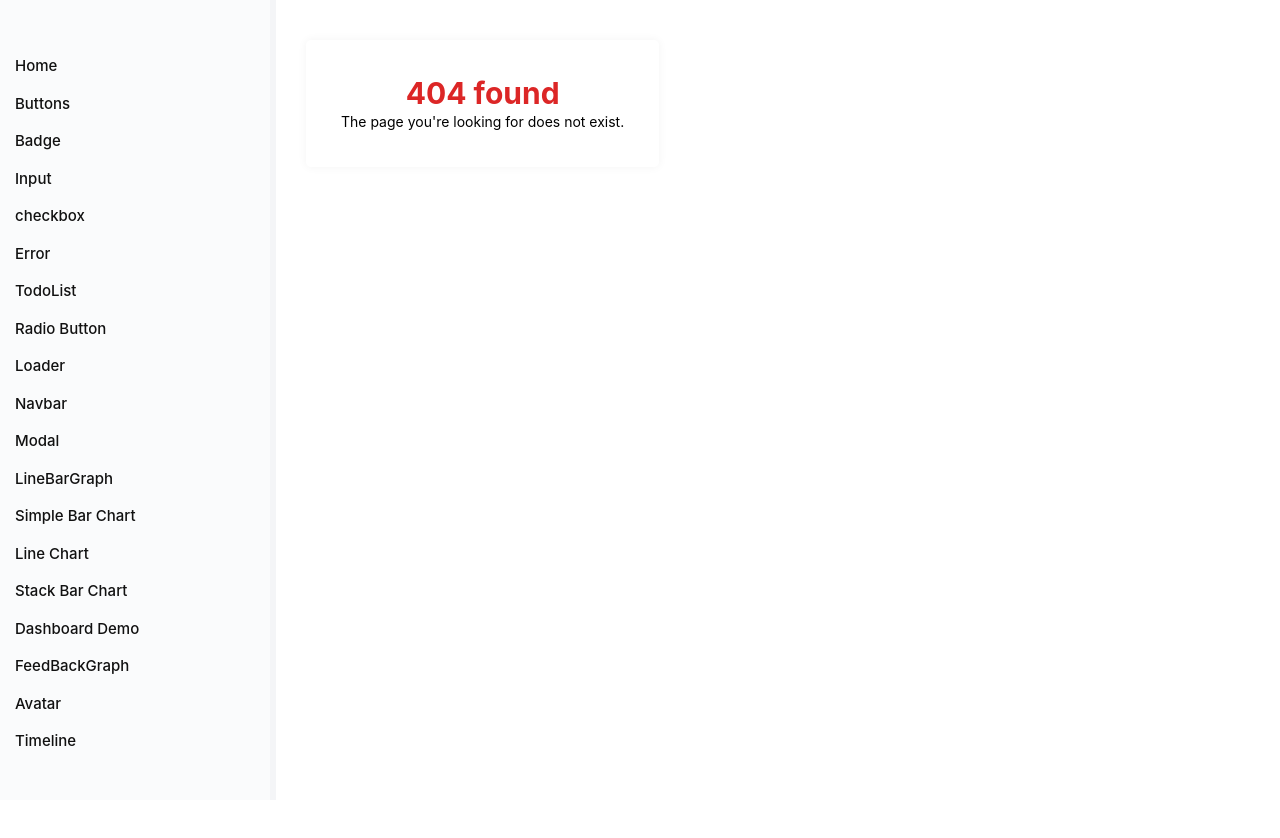
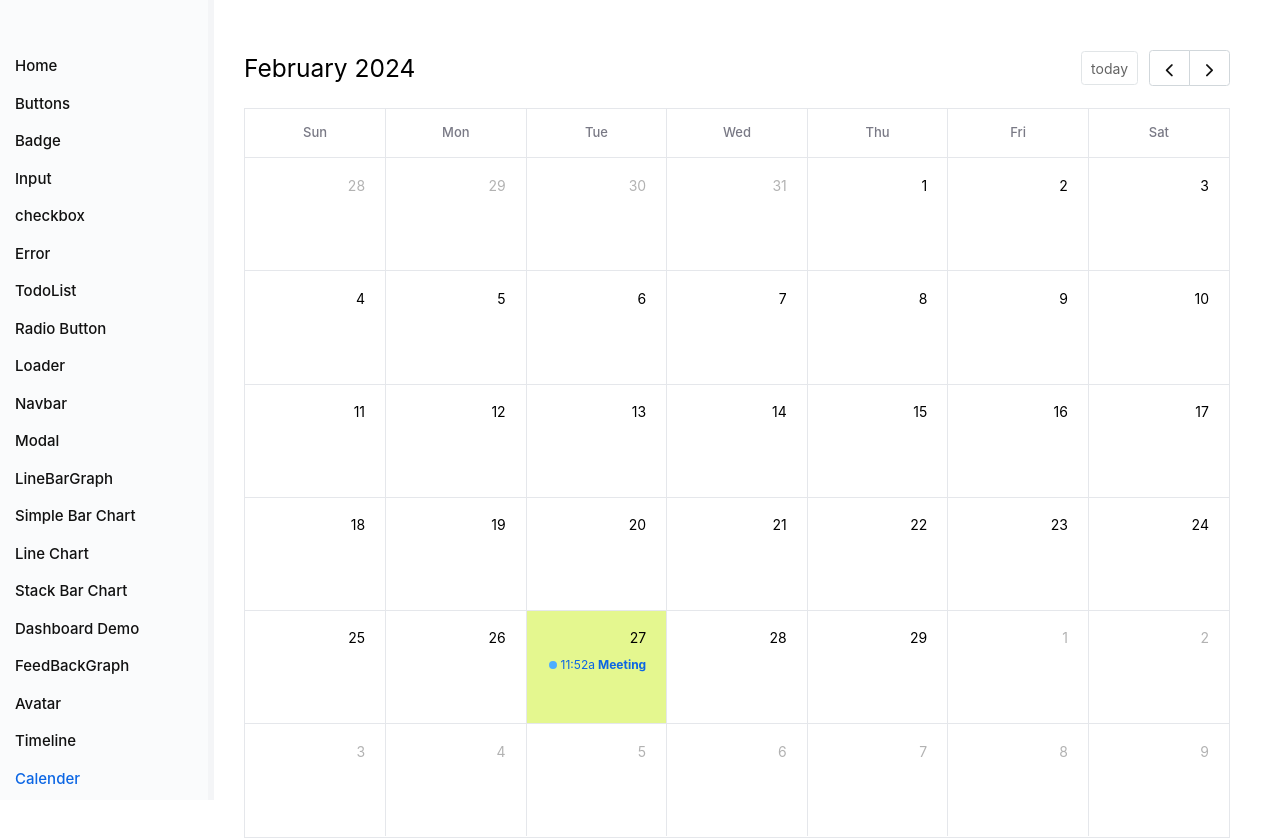
Before and after one commit to christojojo/wacpro-tasks, a React (Vite) app: page /Calender in a window 1280 px wide. Before the commit the page ends 800 px from the top, so only its background shows below. Built offline with nearby package versions, Linux system fonts and the light colour scheme.

Commit message:
calender started

```diff
--- a/src/App.jsx
+++ b/src/App.jsx
@@ -24,6 +24,7 @@ import CardsPage from './pages/CardsPage';
 import BarFeedBackPage from './pages/BarFeedBackPage';
 import AvatarPage from './pages/AvatarPage';
 import TimelinePage from './pages/TimelinePage';
+import CalenderPage from './pages/CalenderPage';
 
 
 function App() {
@@ -54,7 +55,8 @@ function App() {
       <Route path='/cards' element={<CardsPage/>}/>
       <Route path='/FeedBackGraph' element={<BarFeedBackPage/>}/>
       <Route path='/Avatar' element={<AvatarPage/>}/>
-      <Route path='Timeline' element={<TimelinePage/>}/>
+      <Route path='/Timeline' element={<TimelinePage/>}/>
+      <Route path='/Calender' element={<CalenderPage/>}/>
 
 
     </Routes>
--- a/src/components/AsideRoute/AsideRoute.jsx
+++ b/src/components/AsideRoute/AsideRoute.jsx
@@ -11,7 +11,7 @@ const isActive = (path) => {
    return location.pathname === path;
 }
     return (
-        <div className='bg-asideBg text-black w-[276px] h-screen  sticky top-0 border-r-[6px] border-asideBorder overflow-auto'>
+        <div className='bg-asideBg text-black w-[276px] h-screen  sticky top-0 border-r-[6px] border-asideBorder overflow-auto '>
             <aside className='p-[15px] mt-[40px] bg-asideBg '>
                 <ul className='*:text-[15px] *:pb-[15px] *:font-medium *:w-fit'>
                     <li className={isActive('/') ? 'text-primary' : ''}>
@@ -74,6 +74,8 @@ const isActive = (path) => {
                     </li>
                     <li className={isActive('/Timeline') ? "text-primary" : '' }>
                         <Link to='/Timeline'>Timeline</Link>
+                    </li><li className={isActive('/Calender') ? "text-primary" : '' }>
+                        <Link to='/Calender'>Calender</Link>
                     </li>
                     {/* <li className={isActive('/clickme') ? "text-primary" : '' }>
                         <Link to='/clickme'>Click Me</Link>
--- /dev/null
+++ b/src/components/Calender/Calender.jsx
@@ -0,0 +1,29 @@
+import React from 'react'
+import FullCalendar from '@fullcalendar/react'
+import dayGridPlugin from '@fullcalendar/daygrid' // a plugin!
+import interactionPlugin from "@fullcalendar/interaction" // needed for dayClick
+import './calenderstyle.css'
+
+function Calender() {
+  const handleDateClick = (arg) => {
+    // alert(arg.dateStr)
+  }
+  return (
+    <FullCalendar
+    plugins={[ dayGridPlugin ,interactionPlugin  ]}
+    selectable='true'
+    // editable='false'
+    initialView="dayGridMonth"
+    dateClick={handleDateClick}
+    weekends={true}
+    events={[
+      { title: 'Anniversery', date: '2024-04-01' },
+      { title: 'Meeting', date: '2024-04-01' },
+      { title: 'Deployment Date', date: '2024-04-16' },
+      { title: 'Meeting', start: new Date() }
+  ]}
+  />
+  )
+}
+
+export default Calender
--- /dev/null
+++ b/src/components/Calender/calenderstyle.css
@@ -0,0 +1,47 @@
+.fc-view {
+  width: 100%;
+}
+
+.fc-daygrid-day-number {
+  color: black;
+}
+.fc-scrollgrid-sync-inner {
+  padding: 12.5px 16px;
+}
+
+:root {
+  --fc-small-font-size: 12px;
+  --fc-page-bg-color: #fff;
+  --fc-neutral-bg-color: rgba(208, 208, 208, 0.3);
+  --fc-neutral-text-color: #808080;
+  --fc-border-color: #e5e7eb;
+
+  --fc-button-text-color: #111111;
+  --fc-button-bg-color: #ffffff;
+  --fc-button-border-color: #d1d7db;
+  --fc-button-hover-bg-color: #d1d7db;
+  --fc-button-hover-border-color: #d1d7db;
+  --fc-button-active-bg-color: #d1d7db;
+  --fc-button-active-border-color: #d1d7db;
+
+  --fc-event-bg-color: #4daeff;
+  --fc-event-border-color: #4daeff;
+  --fc-event-text-color: #fff;
+  --fc-event-selected-overlay-color: rgba(0, 0, 0, 0.25);
+
+  --fc-more-link-bg-color: #d0d0d0;
+  --fc-more-link-text-color: inherit;
+
+  --fc-event-resizer-thickness: 8px;
+  --fc-event-resizer-dot-total-width: 8px;
+  --fc-event-resizer-dot-border-width: 1px;
+
+  --fc-non-business-color: rgba(215, 215, 215, 0.3);
+  --fc-bg-event-color: rgb(143, 223, 130);
+  --fc-bg-event-opacity: 0.3;
+  --fc-highlight-color: rgba(188, 232, 241, 0.3);
+  --fc-today-bg-color: rgba(255, 220, 40, 0.15);
+  --fc-now-indicator-color: red;
+
+  --fc-today-bg-color: #e4f78f;
+}
--- a/src/components/Timeline/Timeline.jsx
+++ b/src/components/Timeline/Timeline.jsx
@@ -111,7 +111,7 @@ function Timeline() {
               )}
               {data.NotApprovedHours && (
                 <div className={`not-approved-hrs ${overtime > 35 ? 'relative' : ''} group bg-[#EA9354] text-[#760000]  text-[11px] font-medium leading-[20px] h-[28px]`} style={{ width: overtime }}>
-                  <span className={`absolute top-1/2  -translate-y-1/2 ${overtime > 35 ? 'left-1 bg-[#F6F6F6]':'left-full'} whitespace-nowrap   opacity-0 group-hover:opacity-100 transition-all ease-in-out duration-300  rounded px-[2px] pointer-events-none`}>
+                  <span className={`absolute top-1/2  -translate-y-1/2 ${overtime > 35 ? 'left-1 bg-[#ffffffe3]':'left-full'} whitespace-nowrap   opacity-0 group-hover:opacity-100 transition-all ease-in-out duration-300  rounded px-[2px] pointer-events-none`}>
                     +{data.NotApprovedHours}
                   </span>
                 </div>
--- /dev/null
+++ b/src/pages/CalenderPage.jsx
@@ -0,0 +1,12 @@
+import React from 'react'
+import Calender from '../components/Calender/Calender'
+
+function CalenderPage() {
+  return (
+    <div className='w-full mr-[50px] pt-[50px]'>
+      <Calender></Calender>
+    </div>
+  )
+}
+
+export default CalenderPage
```
Also changed, not shown: package.json (+8 -0 lines), 1 other file (tests, documents, lock files or other folders).
